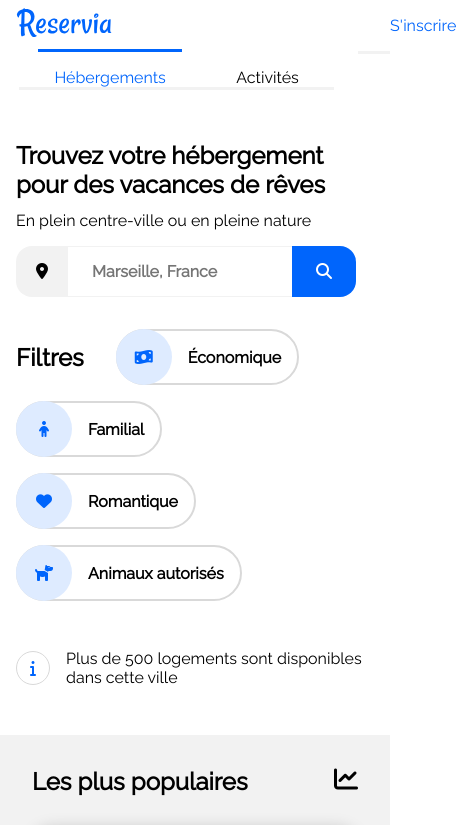
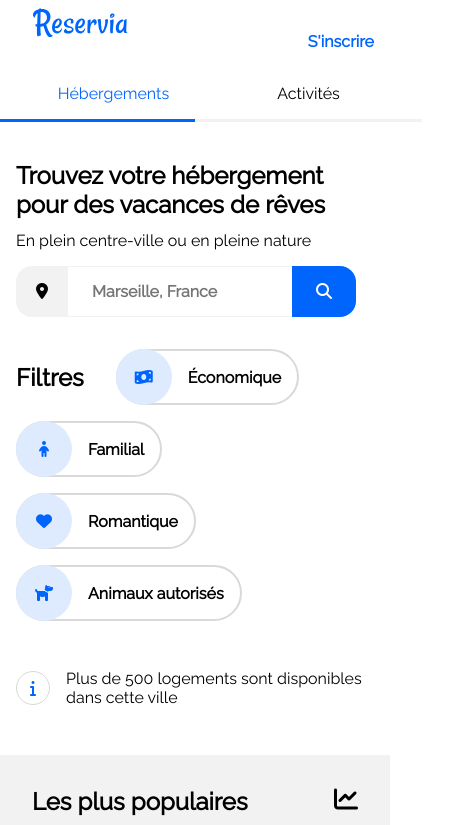
Before and after one commit to Ewanescence/Exercice_2, a plain HTML site: page index.html in a window 390 px wide. Shown: the top 825 px of the page, 472 px wide, since content can reach past the window. Drawn offline with Linux system fonts and the light colour scheme.

Commit message:
Finitions

```diff
--- a/style.css
+++ b/style.css
@@ -27,12 +27,14 @@ ul {
     grid-template-areas: "logo . navbar button";
     display: grid;
     max-width: 1440px;
+    margin: auto;
 }
 
     .header img {
         grid-area: logo;
         padding: 0 1rem;
         height: 2.813rem;
+        margin-left: 1rem;
     }
 
     .header nav {
@@ -40,7 +42,9 @@ ul {
     }
 
     .header ul {
-        margin: 1.2rem;
+        margin: 1.2rem 0;
+        width: 100%;
+        text-align: center;
     }
 
     .header li {
@@ -69,8 +73,11 @@ ul {
 
     #headerSignup {
         grid-area: button;
+    }
+
+    #headerSignup a {
         color: #0065FC;
-        font-weight: 600;
+        font-weight: 700;
     }
 
 /*------------------------------------*\
@@ -426,7 +433,7 @@ ul {
     margin: 1rem 0;
 }
 
-@media screen and (min-width: 1201px) {
+@media screen and (min-width: 1101px) {
 
     .hosting {
         display: grid;
@@ -436,7 +443,7 @@ ul {
 
 }
 
-@media screen and (max-width: 800px){
+@media screen and (max-width: 650px){
 
 
     .header {
@@ -445,7 +452,6 @@ ul {
             "logo . button"
             "navbar navbar navbar";
         position: relative;
-        margin-bottom: 2rem;
     }
 
     #headerSignup
@@ -454,14 +460,26 @@ ul {
         top: 0;
         right: 0;
         padding: 1rem;
+        width: auto;
+        border-bottom: none;
+    }
+
+    #headerSignup a {
+        border-bottom: none;
     }
 
         .header li {
-            border-bottom: 3px #f2f2f2 solid;
             width: 50%;
+            padding: 0;
         }
 
-        .header li[data-active=true] {
+        .header nav a {
+            display: inline-block;
+            border-bottom: 3px #f2f2f2 solid;
+            width: 100%;
+        }
+
+        .header nav a[data-active=true] {
             border-bottom: 3px #0065FC solid;
             border-top: none;
         }
@@ -526,7 +544,7 @@ ul {
     }
 }
 
-@media screen and (min-width: 801px) and (max-width:1200px)
+@media screen and (min-width: 650px) and (max-width:1100px)
 {
 
 
@@ -575,7 +593,7 @@ ul {
         }
 }
 
-@media screen and (max-width: 1200px) {
+@media screen and (max-width: 1100px) {
 
     .main {
         padding: 0;
@@ -611,7 +629,7 @@ ul {
     }
 }
 
-@media screen and (min-width: 801px) {
+@media screen and (min-width: 650px) {
 
     .fa-search {
         display: none;
```
